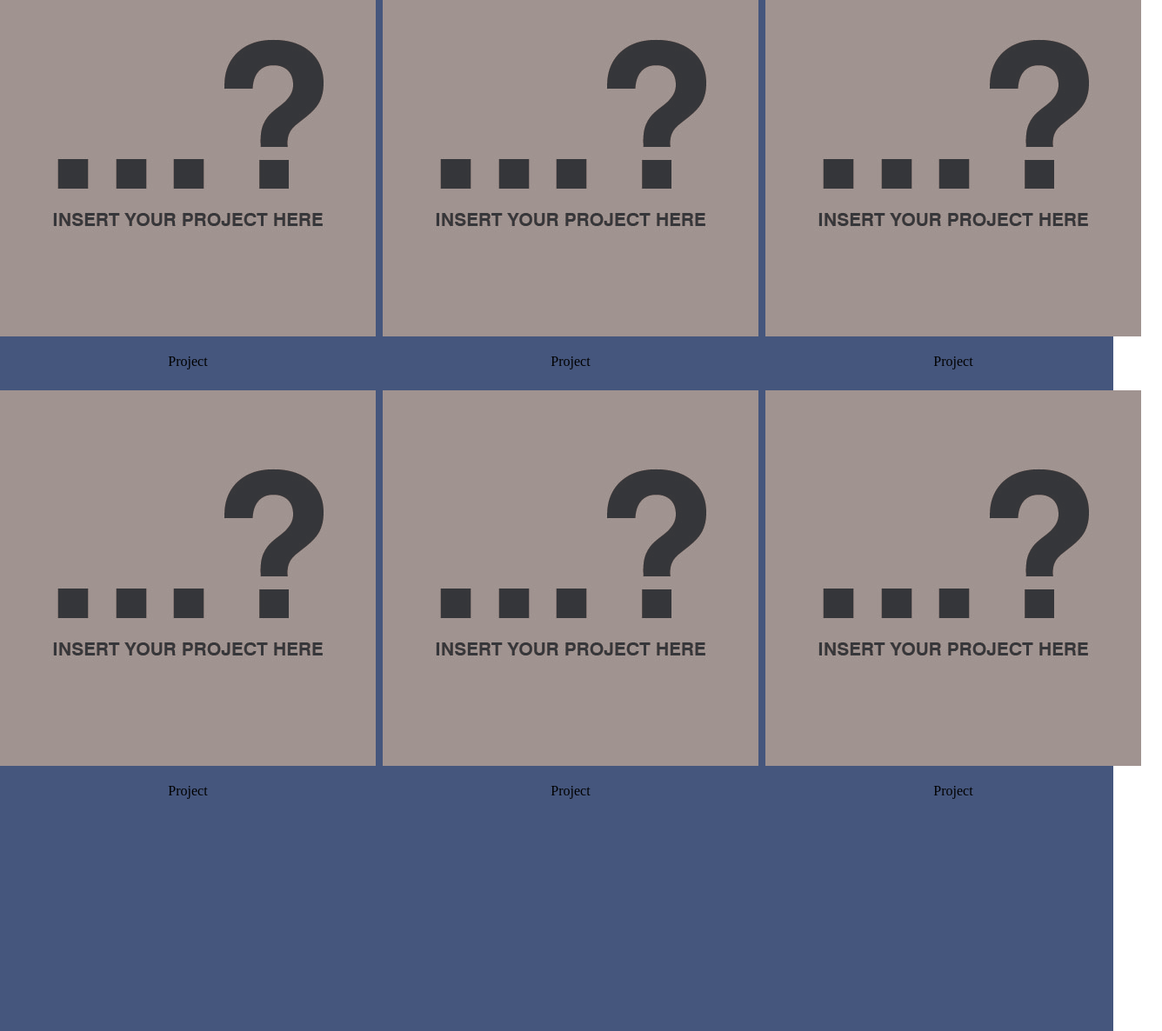
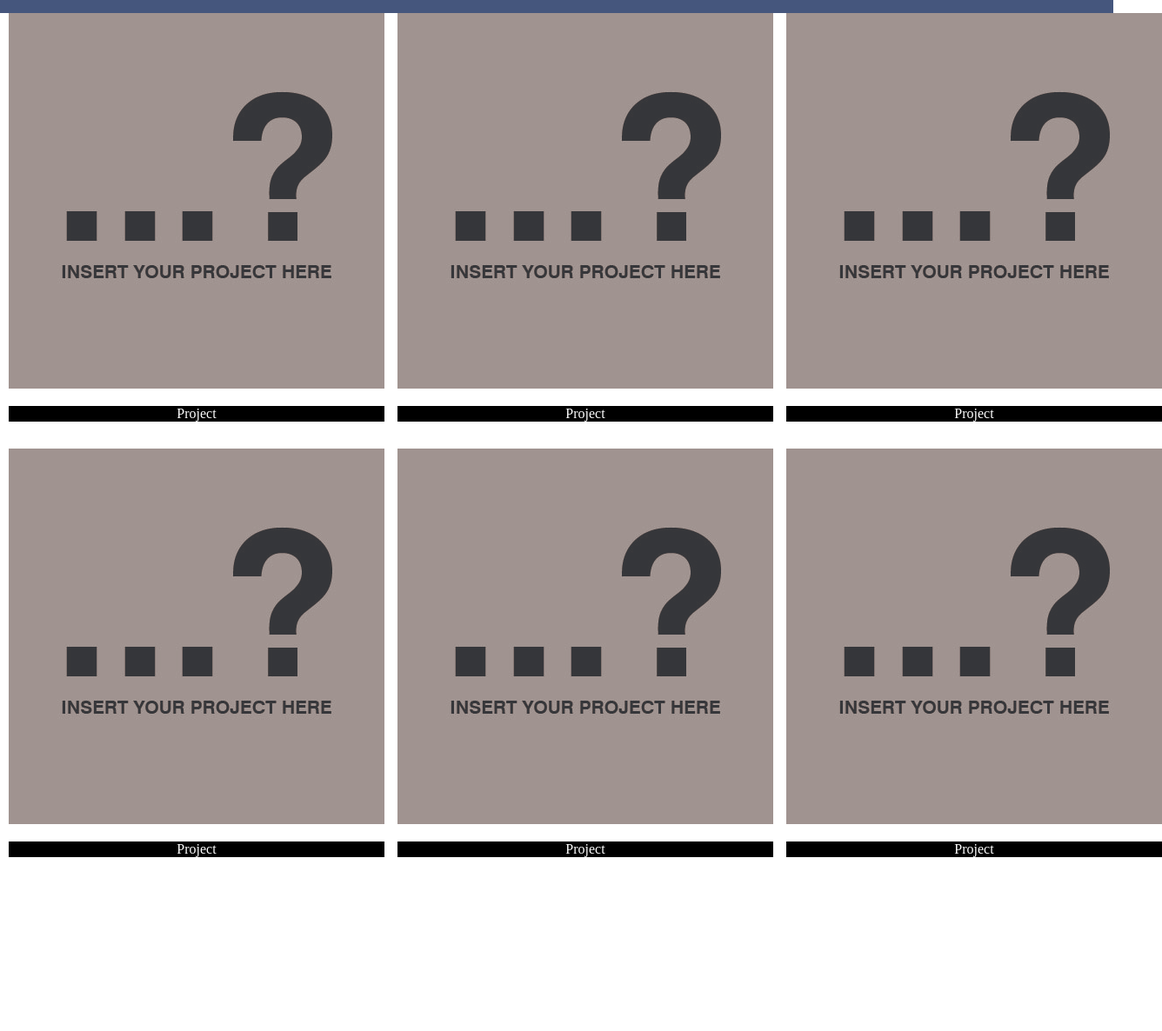
Before and after one commit to sequeirab/Portfolio, a plain HTML site: page index.html in a window 1280 px wide. Shown: the part 516-1702 px from the top of the page at 87% size, 1336 px wide, since content can reach past the window. Drawn offline with Linux system fonts and the light colour scheme.

Commit message:
problem with grid

```diff
--- a/index.html
+++ b/index.html
@@ -27,32 +27,32 @@
 
 
 
-		</section>
+		</section class="class-color">
 		<h1 class="h1">These are some of my projects</h1>
 		<section id="projects">
-			<div id="proj1">
-				<img src="project.jpg">
-				<p>Project</p>
+			<div>
+				<img id="proj1" src="project.jpg">
+				<p class="p1">Project</p>
 			</div>
-			<div id="proj2">
-				<img src="project.jpg">
-				<p>Project</p>
+			<div>
+				<img id="proj2" src="project.jpg">
+				<p class="p2">Project</p>
 			</div>
-			<div id="proj3">
-				<img src="project.jpg">
-				<p>Project</p>
+			<div>
+				<img id="proj3" src="project.jpg">
+				<p class="p3">Project</p>
 			</div>
-			<div id="proj4">
-				<img src="project.jpg">
-				<p>Project</p>
+			<div>
+				<img id="proj4" src="project.jpg">
+				<p class="p4">Project</p>
 			</div>
-			<div id="proj5">
-				<img src="project.jpg">
-				<p>Project</p>
+			<div>
+				<img id="proj5" src="project.jpg">
+				<p class="p5">Project</p>
 			</div>
-			<div id="proj6">
-				<img src="project.jpg">
-				<p>Project</p>
+			<div>
+				<img id="proj6" src="project.jpg">
+				<p class="p6">Project</p>
 			</div>
 
 		</section>
--- a/style.css
+++ b/style.css
@@ -1,6 +1,8 @@
 body {
 	margin: 0;
 }
+
+
 #navbar {
 	display: grid;
 	grid-template-columns: 50% repeat(3, 1fr);
@@ -65,15 +67,45 @@ a {
 #projects {
 	display: grid;
 	grid-template-columns: 1fr 1fr 1fr;
-	grid-template-rows: 1fr 0.4fr 1fr 0.4fr;
-	grid-gap: 0.5em;
-	background-color: #45567d;
+	grid-template-rows: 1fr 0.2fr 1fr 0.2fr;
+
+	grid-gap: 15px;
+	margin-bottom: 0;
+	padding-bottom: 0;
+	margin-left: 10px;
+
 }
 
 #projects p {
 	text-align: center;
+	background-color: black;
+	border-color: black;
 }
 
+.p1 {
+	color: white;
+}
+
+
+.p2 {
+	color: white;
+}
+
+.p3 {
+	color: white;
+}
+
+.p4 {
+	color: white;
+}
+
+.p5 {
+	color: white;
+}
+
+.p6 {
+	color: white;
+}
 
 #proj1 {
 	justify-content: center;
@@ -83,7 +115,8 @@ a {
 	text-align: center;
 	background-color: #45567d;
 	margin: 0;
-
+	padding-top: 30px;
+	padding-bottom: 30px;
 }
 
 
```
